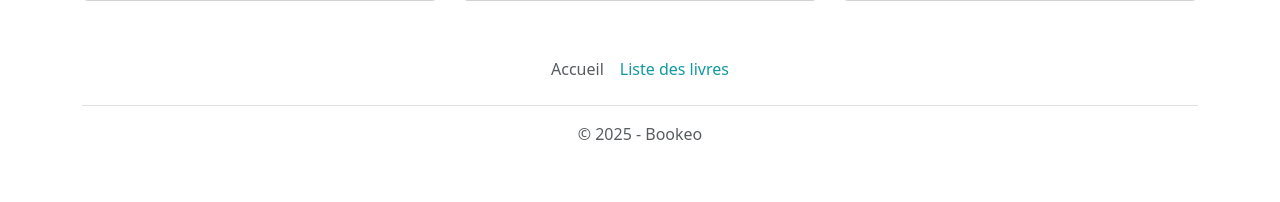
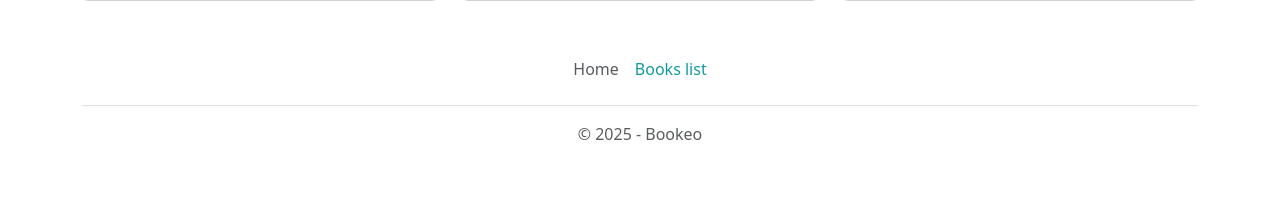
Before and after one commit to arirangz/bookeo_mvc_dummy_en, a PHP site: page / in a window 1280 px wide. Shown: the part 1079-1281 px from the top of the page. Run offline with PHP 8.4, Linux system fonts and the light colour scheme.

Commit message:
fixing path

```diff
--- a/templates/footer.php
+++ b/templates/footer.php
@@ -4,8 +4,8 @@
 
 <footer class="py-3 my-4">
     <ul class="nav justify-content-center border-bottom pb-3 mb-3">
-        <li class="nav-item"><a href="/" class="nav-link px-2 text-muted">Accueil</a></li>
-        <li class="nav-item"><a href="index.php?controller=book&action=list" class="nav-link px-2">Liste des livres</a></li>
+        <li class="nav-item"><a href="index.php" class="nav-link px-2 text-muted">Home</a></li>
+        <li class="nav-item"><a href="index.php?controller=book&action=list" class="nav-link px-2">Books list</a></li>
     </ul>
     <p class="text-center text-muted">© <?= date('Y'); ?> - Bookeo</p>
 </footer>
```
